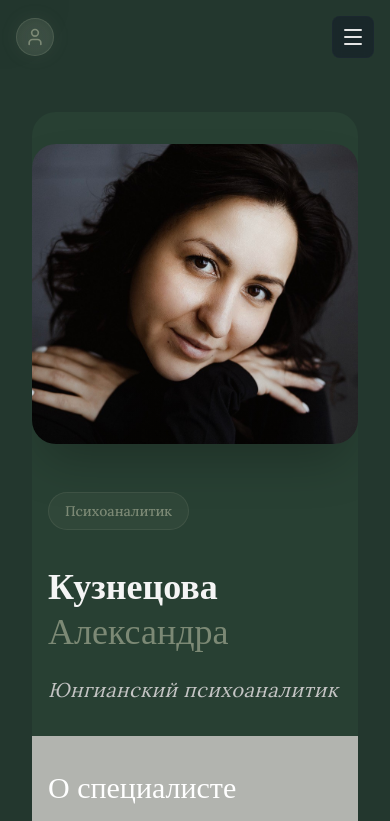
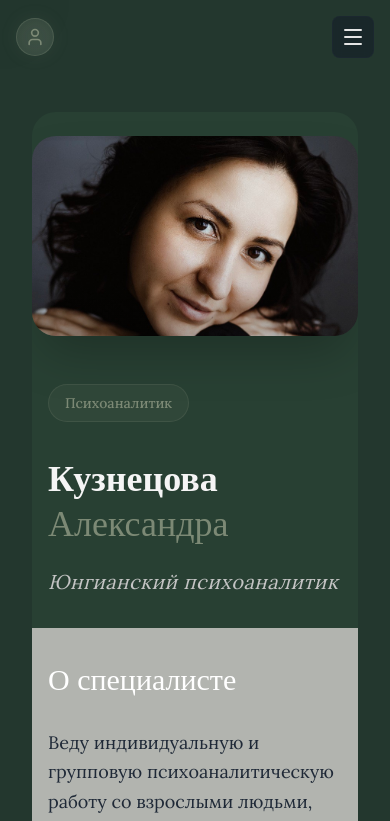
Before and after one commit to GIZDEDOR/psycholog_visitka, a Next.js app: page / in a window 390 px wide. Shown: the top 821 px of the page. Built offline with nearby package versions, Linux system fonts and the light colour scheme.

Commit message:
photo v2

```diff
--- a/src/components/Hero.tsx
+++ b/src/components/Hero.tsx
@@ -159,9 +159,9 @@ export default function Hero() {
           relative
           z-[30]
           w-full
-          h-[300px]
-          sm:h-[400px]
-          md:h-[500px]
+          h-[200px]
+          sm:h-[350px]
+          md:h-[450px]
           lg:absolute
           lg:w-[35%]
           lg:h-[85vh]
@@ -172,8 +172,9 @@ export default function Hero() {
           lg:right-[5%]
           lg:top-[12%]
           mx-auto
-          max-w-md
-          mt-8
+          max-w-xs
+          md:max-w-md
+          mt-6
           lg:mt-0
         "
       >
```
